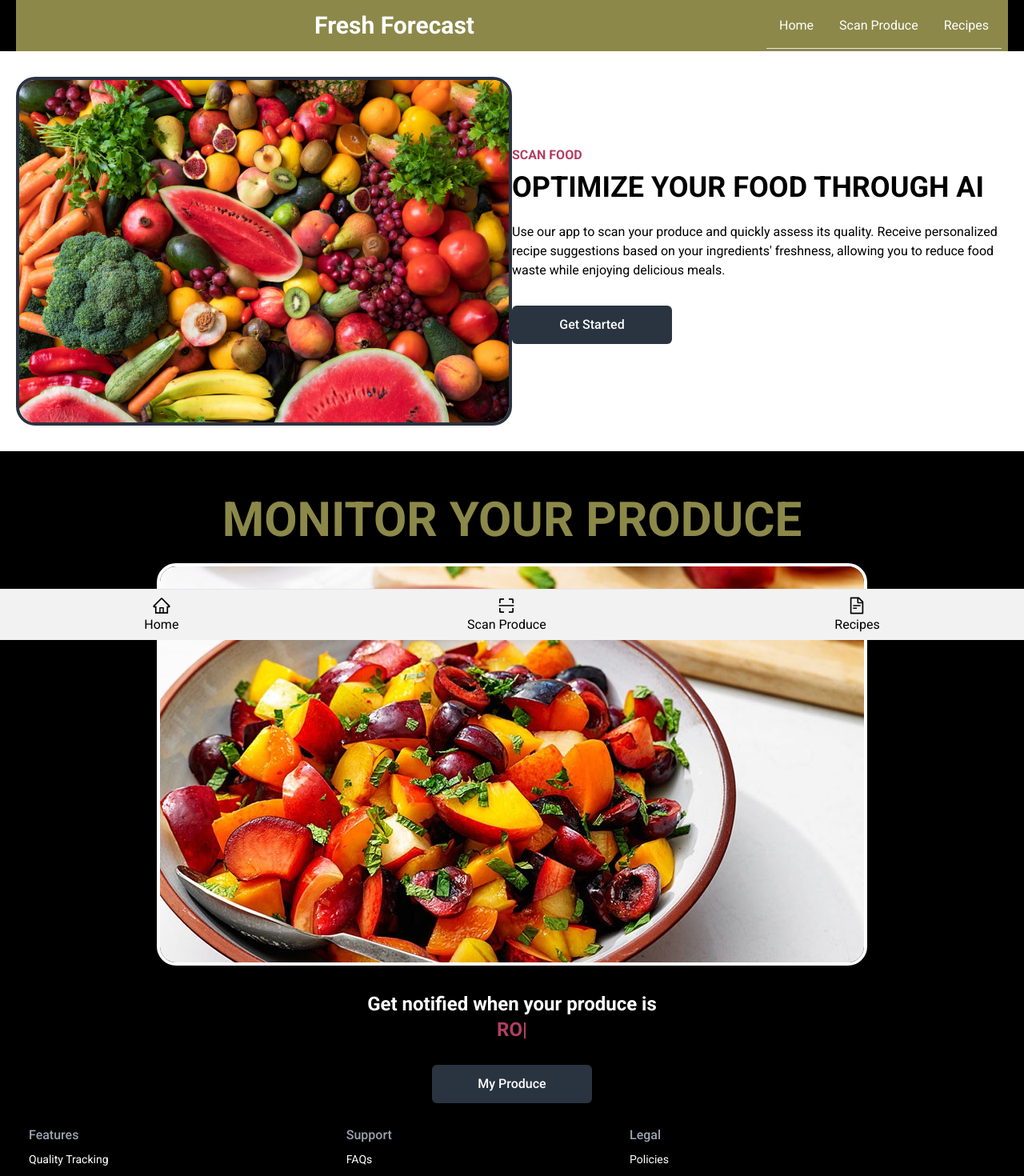
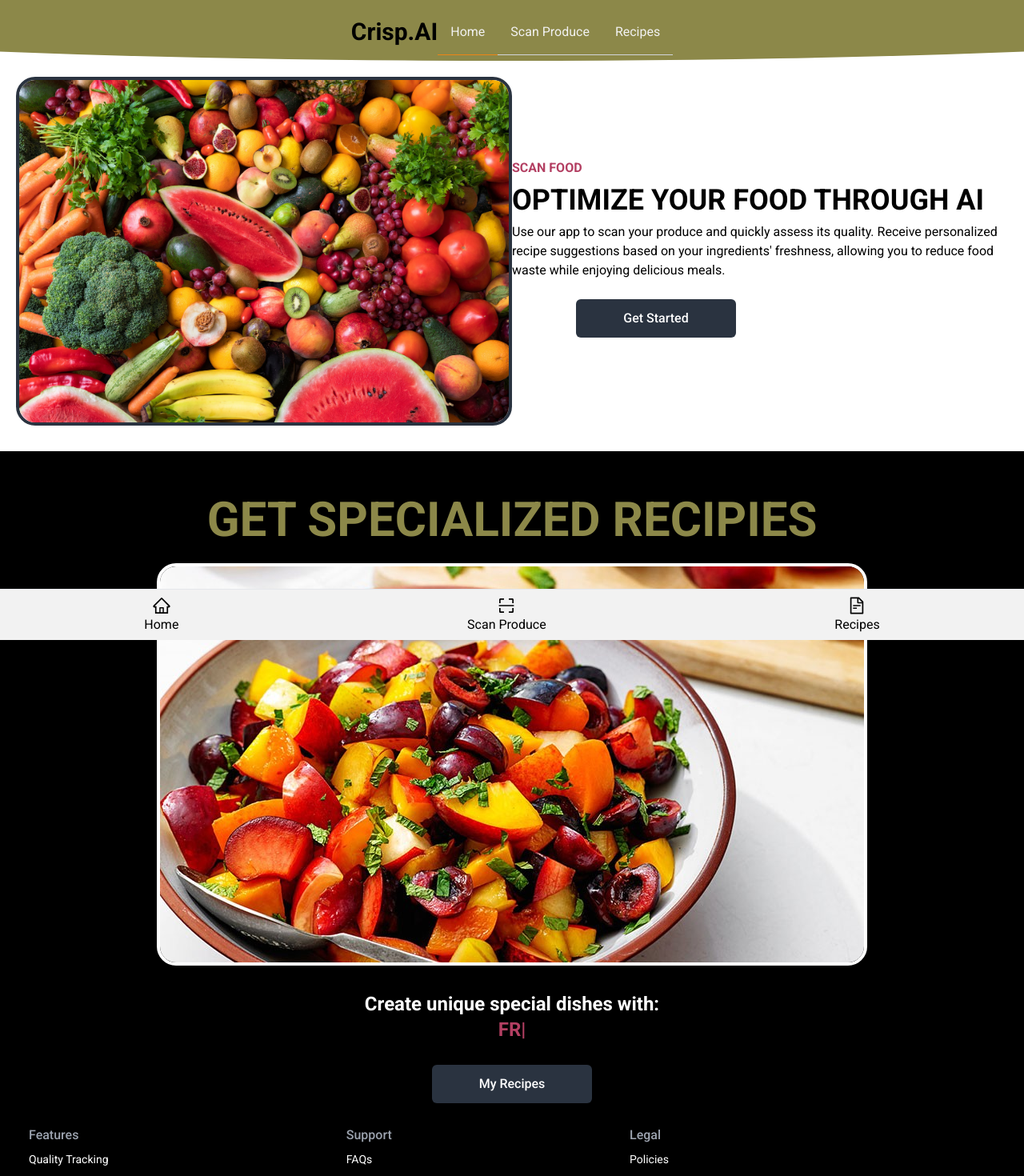
Before and after one commit to ArcCreate/Crisp.AI, a React (Vite) app in the folder FrontEnd/freshForecastApp/: page / in a window 1280 px wide. Shown: the top 1470 px of the page at 80% size. Built offline with nearby package versions, Linux system fonts and the light colour scheme.

Commit message:
Pushing new nav top update

```diff
--- a/FrontEnd/freshForecastApp/index.html
+++ b/FrontEnd/freshForecastApp/index.html
@@ -4,7 +4,7 @@
     <meta charset="UTF-8" />
     <link rel="icon" href="./pic1.jpg" />
     <meta name="viewport" content="width=device-width, initial-scale=1.0" />
-    <title>Fresh Forecast</title>
+    <title>Crisp.AI</title>
 
     <!-- Cache control to ensure browsers load the latest content -->
     <meta
--- a/FrontEnd/freshForecastApp/src/components/Hero.tsx
+++ b/FrontEnd/freshForecastApp/src/components/Hero.tsx
@@ -1,4 +1,5 @@
 import FreshProduceImage from "../assets/pic1.jpg";
+import { Link } from "react-router-dom";
 
 const Hero = () => {
   return (
@@ -13,17 +14,19 @@ const Hero = () => {
         </div>
         <div className="flex flex-col justify-center">
           <p className="text-[#B33F62] font-bold">SCAN FOOD</p>
-          <h1 className="md:text-4xl sm:text-3xl text-2xl font-bold py-2">
+          <h1 className="md:text-4xl sm:text-3xl text-2xl font-bold pt-2 ">
             OPTIMIZE YOUR FOOD THROUGH AI
           </h1>
-          <p className="py-4">
+          <p className="pt-2 pb-4">
             Use our app to scan your produce and quickly assess its quality.
             Receive personalized recipe suggestions based on your ingredients'
             freshness, allowing you to reduce food waste while enjoying delicious meals.
           </p>
-          <button className="bg-[#2A3340] text-[#ffffff] w-[200px] rounded-md font-medium my-4 mx-auto md:mx-0 py-3">
-            Get Started
-          </button>
+          <Link to="/scan">
+            <button className="bg-[#2A3340] text-[#ffffff] w-[200px] rounded-md font-medium my-2 ml-20 py-3">
+              Get Started
+            </button>
+          </Link>
         </div>
       </div>
     </div>
--- a/FrontEnd/freshForecastApp/src/components/Navbar.tsx
+++ b/FrontEnd/freshForecastApp/src/components/Navbar.tsx
@@ -1,30 +1,62 @@
+import { useState, useEffect } from "react";
+import { Link } from "react-router-dom";
+
 const Navbar = () => {
+  const [scrolled, setScrolled] = useState(false);
+
+  // Scroll effect for navbar shape change
+  useEffect(() => {
+    const handleScroll = () => {
+      if (window.scrollY > 50) {
+        setScrolled(true);
+      } else {
+        setScrolled(false);
+      }
+    };
+
+    window.addEventListener("scroll", handleScroll);
+    return () => {
+      window.removeEventListener("scroll", handleScroll);
+    };
+  }, []);
+
   return (
     <div
-      className="flex justify-between items-center h-16 max-w-[1240px] mx-auto px-2 text-white fixed top-0 left-0 right-0 z-50" // Fixed positioning and z-index for stacking
+      className={`fixed top-0 left-0 right-0 w-full z-50 transition-all duration-200 ${
+        scrolled ? "h-12 shadow-lg" : "h-20"
+      }`}
       style={{
         backgroundColor: "var(--verde)",
+        clipPath: scrolled
+          ? "ellipse(100% 100% at 65% 0%)"
+          : "ellipse(90% 85% at 50% 10%)", // Changes shape dynamically on scroll
       }}
     >
+      <div className="flex justify-center items-center h-full max-w-[1240px] mx-auto px-4">
         <h1
-        className="text-3xl font-bold mx-auto"
+          className="text-3xl font-bold"
           style={{
             color: "var(--blackish)",
           }}
         >
-        Fresh Forecast
+          <Link to="/">Crisp.AI</Link>
         </h1>
+
+        {/* Desktop Menu */}
         <ul className="hidden md:flex">
-        <li className="p-4 border-b border-var(--orange) text-var(--whitish)">
-          Home
+          <li className="p-4 border-b border-[var(--orange)] text-[var(--whitish)]">
+            <Link to="/">Home</Link>
           </li>
-        <li className="p-4 border-b border-var(--medium-gray) text-var(--whitish)">
-          Scan Produce
+          <li className="p-4 border-b border-[var(--medium-gray)] text-[var(--whitish)]">
+            <Link to="/scan">Scan Produce</Link>
           </li>
-        <li className="p-4 border-b border-var(--medium-gray) text-var(--whitish)">
-          Recipes
+          <li className="p-4 border-b border-[var(--medium-gray)] text-[var(--whitish)]">
+            <Link to="/my-produce">Recipes</Link>
           </li>
         </ul>
+
+        {/* Hamburger Icon for mobile (optional, add later if needed) */}
+      </div>
     </div>
   );
 };
--- a/FrontEnd/freshForecastApp/src/components/RecipeSection.tsx
+++ b/FrontEnd/freshForecastApp/src/components/RecipeSection.tsx
@@ -1,12 +1,12 @@
 import { ReactTyped } from "react-typed"; // Ensure correct import
 import FreshProduceImage from "../assets/image.png"; // Ensure you have the correct path for the image
-
+import { Link } from "react-router-dom";
 const ProduceSection = () => {
   return (
     <div className="w-full bg-black py-4 px-4 text-white">
       <div className="max-w-[1240px] mx-auto text-center">
         <h1 className="md:text-6xl sm:text-5xl text-4xl font-bold pb-2 pt-10 text-[#8C8849]">
-          MONITOR YOUR PRODUCE
+          GET SPECIALIZED RECIPIES
         </h1>
         <div className="flex justify-center items-center">
           <img
@@ -16,11 +16,11 @@ const ProduceSection = () => {
           />
         </div>
         <p className="md:text-2xl text-xl font-bold text-white py-4">
-          Get notified when your produce is
+          Create unique special dishes with:
           <div>
             <ReactTyped
               className="font-bold text-[#B33F62]"
-              strings={["ROTTEN", "FRESH", "UNRIPED"]}
+              strings={["ROTTEN BANANAS", "FRESH GRAPES", "UNRIPE APPLE"]}
               typeSpeed={70}
               backSpeed={60}
               loop
@@ -28,9 +28,11 @@ const ProduceSection = () => {
           </div>
         </p>
 
-        <button className="bg-[#2A3340] text-[#ffffff] w-[200px] rounded-md font-medium my-3 mx-auto py-3">
-          My Produce
-        </button>
+        <Link to="/my-produce">
+          <button className="bg-[#2A3340] text-[#ffffff] w-[200px] rounded-md font-medium my-3 mx-auto py-3">
+            My Recipes
+          </button>
+        </Link>
       </div>
     </div>
   );
--- a/FrontEnd/freshForecastApp/src/pages/ScanPage.tsx
+++ b/FrontEnd/freshForecastApp/src/pages/ScanPage.tsx
@@ -1,5 +1,6 @@
 import React, { useState } from "react";
 import FreshProduceImage from "../assets/pic1.jpg"; // Import the image
+import { FaCamera } from 'react-icons/fa'; // Import a camera icon
 
 const ScanPage: React.FC = () => {
   const [selectedFile, setSelectedFile] = useState<File | null>(null);
@@ -29,23 +30,37 @@ const ScanPage: React.FC = () => {
       </div>
 
       {/* Moved the card higher */}
-      <div className="max-w-[600px] w-full bg-[#ffffff] rounded-3xl shadow-md p-8 text-center relative z-10 mt-10"> {/* Added relative and z-10 to ensure it appears above the overlay */}
+      <div className="max-w-[600px] w-full bg-white rounded-3xl shadow-md p-8 text-center relative z-10 mt-10">
         <h1 className="text-[#B33F62] text-3xl font-bold mb-6">Scan Your Produce</h1>
         <p className="text-[#2A3340] text-lg mb-4">
           Upload an image of your produce, and let us help you assess its quality.
         </p>
-        <input
-          type="file"
-          accept="image/*"
-          onChange={handleFileChange}
-          className="my-4 w-full border border-[#2A3340] rounded-md p-2"
-        />
+
+        {/* Styled file input */}
+        <label className="block my-4 w-full">
+          <span className="sr-only">Choose an image</span>
+          <input
+            type="file"
+            accept="image/*"
+            onChange={handleFileChange}
+            className="block w-full text-sm text-gray-500
+                       file:mr-4 file:py-3 file:px-4
+                       file:rounded-l-md file:border-0
+                       file:text-sm file:font-semibold
+                       file:bg-[#2A3340] file:text-white
+                       hover:file:bg-[#666c74] focus:outline-none"
+          />
+        </label>
+
         <button
           onClick={handleSubmit}
-          className="bg-[#EC8516] text-black w-full rounded-md font-medium py-3 mt-6 hover:bg-[#d97614]"
+          className="bg-[#8C8849] text-black w-full rounded-md font-medium py-3 mt-6
+                     hover:bg-[#cfca85] transition duration-300 transform hover:scale-105
+                     shadow-md hover:shadow-lg"
         >
-          Upload
+          <FaCamera className="inline mr-2" /> Upload
         </button>
+
         {selectedFile && (
           <p className="text-sm text-[#2A3340] mt-4">Selected File: {selectedFile.name}</p>
         )}
```
Lines whose indentation alone changed are shown as unchanged.
